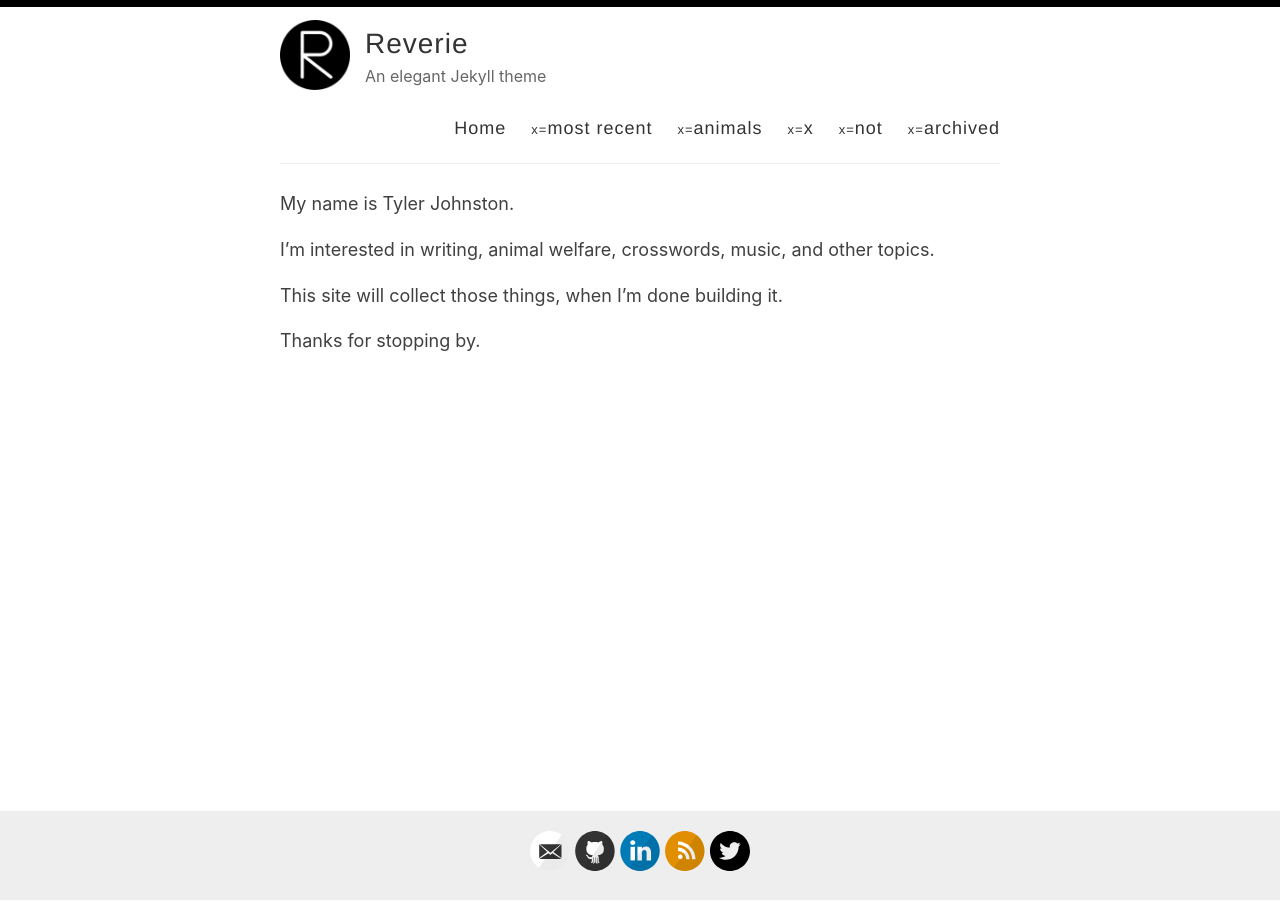
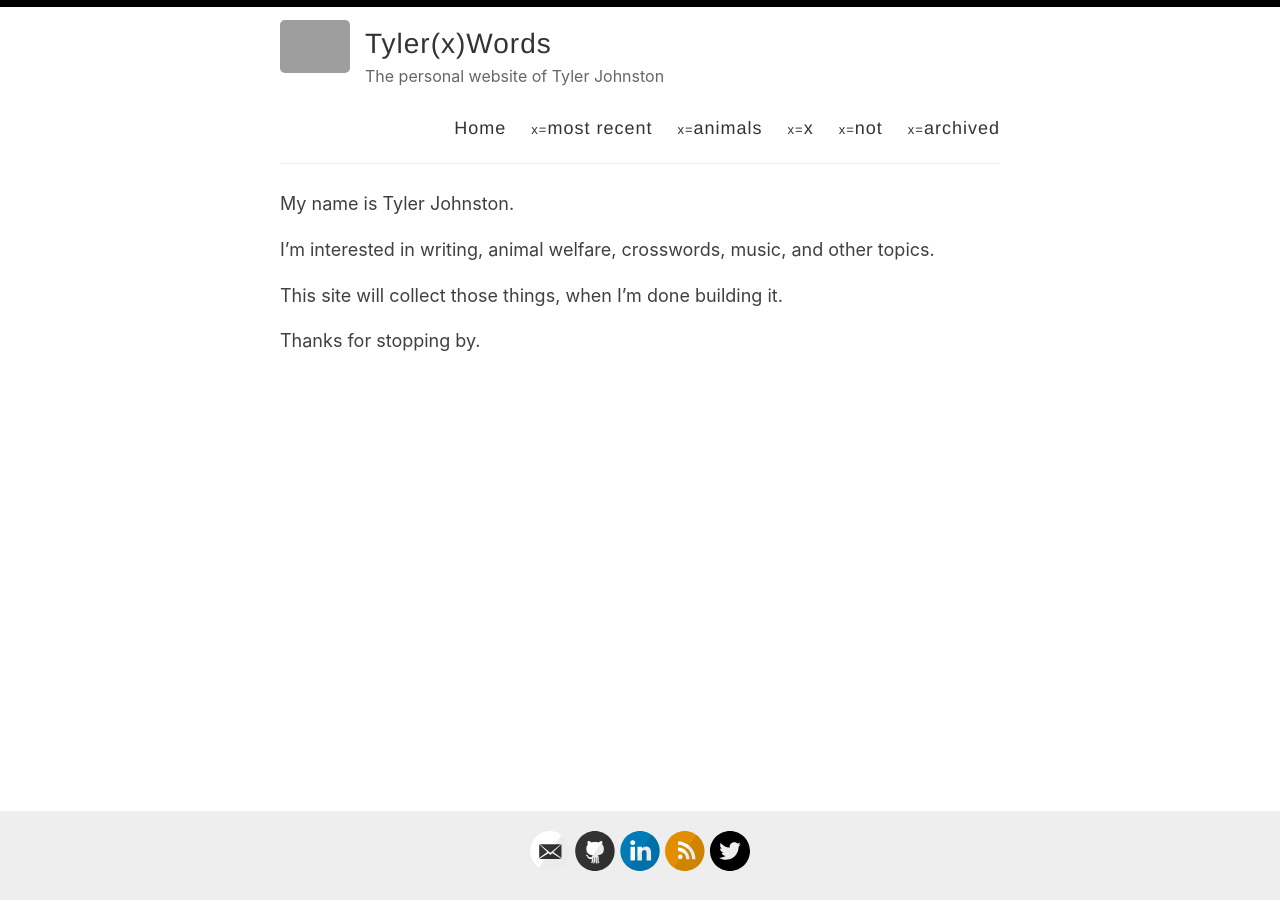
Before and after one commit to tylerxwords/tylerxwords.github.i, a Jekyll site: the page built from index.md, in a window 1280 px wide. Built offline with Jekyll 4.4.1, drawn with Linux system fonts in a browser that asks for light colours; grey boxes are pictures that could not be loaded.

Commit message:
Update _config.yml

```diff
--- a/_config.yml
+++ b/_config.yml
@@ -3,16 +3,16 @@
 #
 
 # Name of your site (displayed in the header)
-name: Reverie
+name: Tyler(x)Words
 
 # Name of the author
-author: Amit Merchant
+author: Tyler Johnston
 
 # Short bio or description (displayed in the header)
-description: An elegant Jekyll theme
+description: The personal website of Tyler Johnston
 
 # URL of your avatar or profile pic (you could use your GitHub profile pic)
-avatar: /images/reverie.png
+avatar: /images/TxW.png
 
 #
 # Flags below are optional
```
